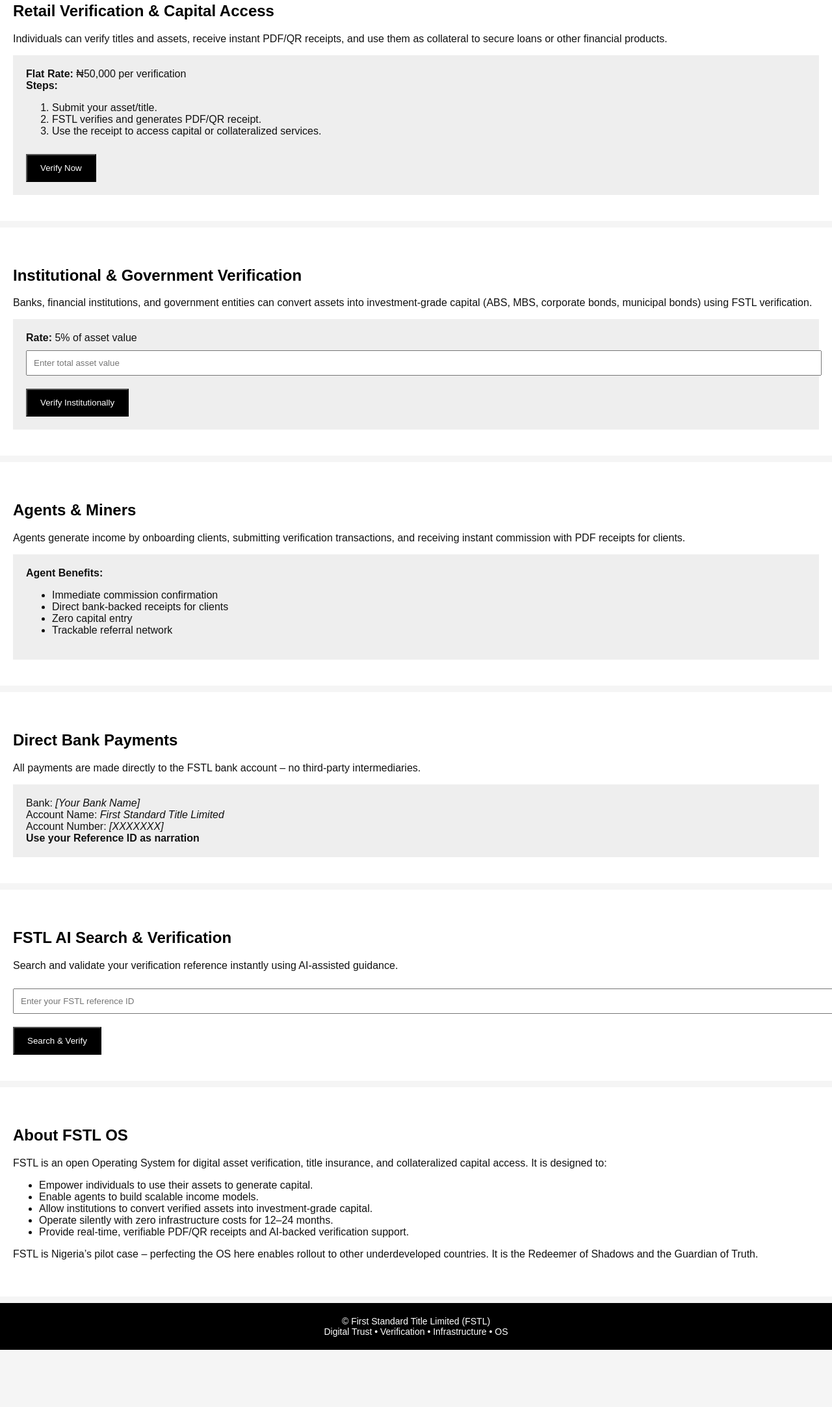
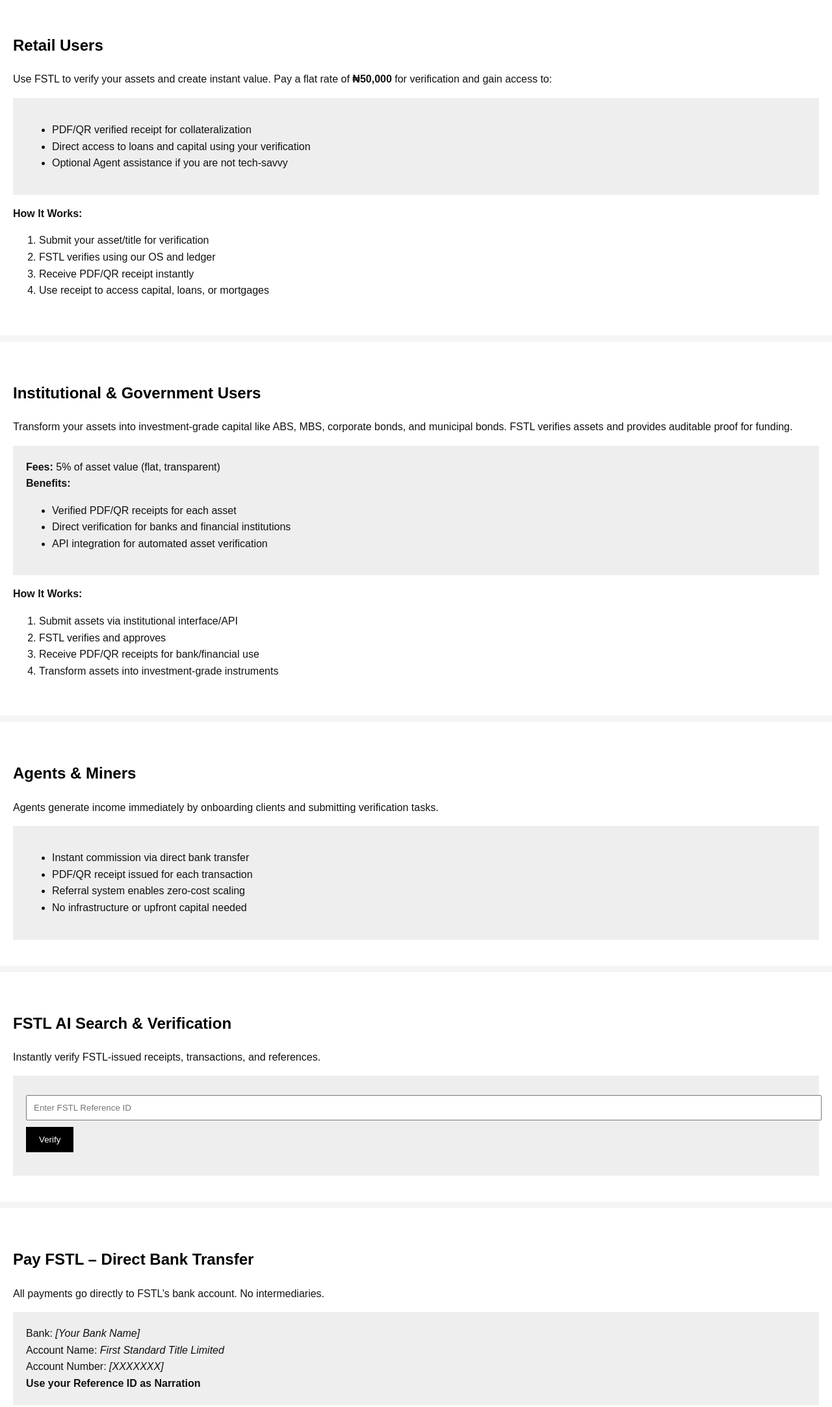
Before and after one commit to omorishaoba-alt/firststandardtitle.github.io, a plain HTML site: page index.html in a window 1280 px wide. Shown: the part 391-2556 px from the top of the page at 65% size. Before the commit the page ends 2468 px from the top, so only its background shows below. Drawn offline with Linux system fonts and the light colour scheme.

Commit message:
Revise index.html for content and structure improvements
Updated meta tags, styles, and content for clarity and improved user experience. Added new sections for AI Search and FAQ.

```diff
--- a/index.html
+++ b/index.html
@@ -4,40 +4,19 @@
   <meta charset="UTF-8">
   <title>FSTL – First Standard Title Limited</title>
   <meta name="viewport" content="width=device-width, initial-scale=1.0">
-<meta name="description" content="FSTL – Digital Title Verification OS, Trust Infrastructure & Revenue Engine">
+  <meta name="description" content="FSTL – Nigeria's Trust Infrastructure for Digital Title Verification, Asset Collateralization, and Instant Revenue Generation">
   <style>
-  body {font-family: Arial, sans-serif; margin:0; background:#f5f5f5; color:#111;}
-  nav {background:#000; padding:15px; position:sticky; top:0; z-index:999;}
+    body {font-family: Arial, sans-serif; margin:0; background:#f5f5f5; color:#111; line-height:1.6;}
+    nav {background:#000; padding:15px; position:sticky; top:0;}
     nav a {color:#fff; margin-right:15px; text-decoration:none; font-weight:bold;}
     section {padding:40px 20px; background:#fff; margin-bottom:10px;}
-  h1,h2 {color:#000;}
+    h1, h2 {color:#000;}
     .cta {display:inline-block; padding:12px 20px; background:#000; color:#fff; text-decoration:none; margin-top:10px;}
     .box {background:#eee; padding:20px; margin-top:15px;}
-  input, select, textarea {width:100%; padding:10px; margin-top:10px; margin-bottom:10px;}
     footer {background:#000; color:#fff; text-align:center; padding:20px; font-size:14px;}
+    input, select {padding:10px; width:100%; margin-top:10px; margin-bottom:10px;}
+    button {padding:12px 20px; background:#000; color:#fff; border:none; cursor:pointer;}
   </style>
-<script>
-// Simulated AI Search
-function aiSearch() {
-  let ref = document.getElementById('searchRef').value;
-  if(ref === "") { alert("Enter your verification reference."); return; }
-  // Placeholder for ChatGPT API or internal logic
-  alert("Reference " + ref + " is VERIFIED. PDF/QR receipt ready.");
-}
-
-// Simulated Institutional API call
-function institutionVerify() {
-  let assetVal = parseFloat(document.getElementById('assetVal').value);
-  if(isNaN(assetVal) || assetVal<=0) { alert("Enter valid asset value."); return; }
-  let fee = assetVal * 0.05;
-  alert("Institutional verification successful. Fee: ₦" + fee.toLocaleString());
-}
-
-// Simulated Retail Transaction
-function retailVerify() {
-  alert("Retail verification complete. Flat rate: ₦50,000. PDF & QR receipt generated.");
-}
-</script>
 </head>
 <body>
 
@@ -46,108 +25,128 @@ function retailVerify() {
   <a href="#retail">Retail</a>
   <a href="#institution">Institutions</a>
   <a href="#agents">Agents</a>
-  <a href="#payment">Payments</a>
   <a href="#search">AI Search</a>
-  <a href="#about">About FSTL OS</a>
+  <a href="#payment">Payment</a>
+  <a href="#faq">FAQ</a>
 </nav>
 
+<!-- Home -->
 <section id="home">
   <h1>First Standard Title Limited (FSTL)</h1>
-  <p>
-    FSTL is Nigeria’s first Digital Title Verification OS – transforming assets into capital, transactions into verifiable value, and empowering individuals, agents, and institutions.
-  </p>
+  <p>FSTL is Nigeria’s trust infrastructure for digital title verification, collateralization, and institutional confidence. We turn assets into verifiable capital and cash.</p>
   <div class="box">
     <strong>Operating Principle:</strong><br>
-    INPUT → TRANSACTION → OUTPUT<br>
+    INPUTS → TRANSACTION → OUTPUTS<br>
     Zero Infrastructure. Immediate Revenue. Silent Scale.
   </div>
 </section>
 
+<!-- Retail -->
 <section id="retail">
-  <h2>Retail Verification & Capital Access</h2>
-  <p>
-    Individuals can verify titles and assets, receive instant PDF/QR receipts, and use them as collateral to secure loans or other financial products.
-  </p>
+  <h2>Retail Users</h2>
+  <p>Use FSTL to verify your assets and create instant value. Pay a flat rate of <strong>₦50,000</strong> for verification and gain access to:</p>
   <div class="box">
-    <strong>Flat Rate:</strong> ₦50,000 per verification<br>
-    <strong>Steps:</strong>
+    <ul>
+      <li>PDF/QR verified receipt for collateralization</li>
+      <li>Direct access to loans and capital using your verification</li>
+      <li>Optional Agent assistance if you are not tech-savvy</li>
+    </ul>
+  </div>
+  <p><strong>How It Works:</strong></p>
   <ol>
-      <li>Submit your asset/title.</li>
-      <li>FSTL verifies and generates PDF/QR receipt.</li>
-      <li>Use the receipt to access capital or collateralized services.</li>
+    <li>Submit your asset/title for verification</li>
+    <li>FSTL verifies using our OS and ledger</li>
+    <li>Receive PDF/QR receipt instantly</li>
+    <li>Use receipt to access capital, loans, or mortgages</li>
   </ol>
-    <button class="cta" onclick="retailVerify()">Verify Now</button>
-  </div>
 </section>
 
+<!-- Institutions -->
 <section id="institution">
-  <h2>Institutional & Government Verification</h2>
-  <p>
-    Banks, financial institutions, and government entities can convert assets into investment-grade capital (ABS, MBS, corporate bonds, municipal bonds) using FSTL verification.
-  </p>
+  <h2>Institutional & Government Users</h2>
+  <p>Transform your assets into investment-grade capital like ABS, MBS, corporate bonds, and municipal bonds. FSTL verifies assets and provides auditable proof for funding.</p>
   <div class="box">
-    <strong>Rate:</strong> 5% of asset value<br>
-    <input type="number" id="assetVal" placeholder="Enter total asset value">
-    <button class="cta" onclick="institutionVerify()">Verify Institutionally</button>
+    <strong>Fees:</strong> 5% of asset value (flat, transparent)<br>
+    <strong>Benefits:</strong>
+    <ul>
+      <li>Verified PDF/QR receipts for each asset</li>
+      <li>Direct verification for banks and financial institutions</li>
+      <li>API integration for automated asset verification</li>
+    </ul>
   </div>
+  <p><strong>How It Works:</strong></p>
+  <ol>
+    <li>Submit assets via institutional interface/API</li>
+    <li>FSTL verifies and approves</li>
+    <li>Receive PDF/QR receipts for bank/financial use</li>
+    <li>Transform assets into investment-grade instruments</li>
+  </ol>
 </section>
 
+<!-- Agents / Miners -->
 <section id="agents">
   <h2>Agents & Miners</h2>
-  <p>
-    Agents generate income by onboarding clients, submitting verification transactions, and receiving instant commission with PDF receipts for clients.
-  </p>
+  <p>Agents generate income immediately by onboarding clients and submitting verification tasks.</p>
   <div class="box">
-    <strong>Agent Benefits:</strong>
     <ul>
-      <li>Immediate commission confirmation</li>
-      <li>Direct bank-backed receipts for clients</li>
-      <li>Zero capital entry</li>
-      <li>Trackable referral network</li>
+      <li>Instant commission via direct bank transfer</li>
+      <li>PDF/QR receipt issued for each transaction</li>
+      <li>Referral system enables zero-cost scaling</li>
+      <li>No infrastructure or upfront capital needed</li>
     </ul>
   </div>
 </section>
 
+<!-- AI Search -->
+<section id="search">
+  <h2>FSTL AI Search & Verification</h2>
+  <p>Instantly verify FSTL-issued receipts, transactions, and references.</p>
+  <div class="box">
+    <input type="text" placeholder="Enter FSTL Reference ID" id="fref">
+    <button onclick="verifyReference()">Verify</button>
+    <p id="searchResult"></p>
+  </div>
+  <script>
+    function verifyReference() {
+      const ref = document.getElementById('fref').value;
+      if(!ref) {alert('Enter reference'); return;}
+      // Simulated verification (replace with actual API call)
+      const verified = Math.random() > 0.2; // 80% chance verified
+      document.getElementById('searchResult').innerHTML = verified
+        ? `✔ Reference ${ref} VERIFIED. PDF/QR receipt available.`
+        : `✖ Reference ${ref} NOT VERIFIED.`;
+    }
+  </script>
+</section>
+
+<!-- Payment -->
 <section id="payment">
-  <h2>Direct Bank Payments</h2>
-  <p>
-    All payments are made directly to the FSTL bank account – no third-party intermediaries.
-  </p>
+  <h2>Pay FSTL – Direct Bank Transfer</h2>
+  <p>All payments go directly to FSTL’s bank account. No intermediaries.</p>
   <div class="box">
     Bank: <em>[Your Bank Name]</em><br>
     Account Name: <em>First Standard Title Limited</em><br>
     Account Number: <em>[XXXXXXX]</em><br>
-    <strong>Use your Reference ID as narration</strong>
+    <strong>Use your Reference ID as Narration</strong>
   </div>
 </section>
 
-<section id="search">
-  <h2>FSTL AI Search & Verification</h2>
-  <p>Search and validate your verification reference instantly using AI-assisted guidance.</p>
-  <input type="text" id="searchRef" placeholder="Enter your FSTL reference ID">
-  <button class="cta" onclick="aiSearch()">Search & Verify</button>
-</section>
-
-<section id="about">
-  <h2>About FSTL OS</h2>
-  <p>
-    FSTL is an open Operating System for digital asset verification, title insurance, and collateralized capital access. It is designed to:
-  </p>
-  <ul>
-    <li>Empower individuals to use their assets to generate capital.</li>
-    <li>Enable agents to build scalable income models.</li>
-    <li>Allow institutions to convert verified assets into investment-grade capital.</li>
-    <li>Operate silently with zero infrastructure costs for 12–24 months.</li>
-    <li>Provide real-time, verifiable PDF/QR receipts and AI-backed verification support.</li>
-  </ul>
-  <p>
-    FSTL is Nigeria’s pilot case – perfecting the OS here enables rollout to other underdeveloped countries. It is the Redeemer of Shadows and the Guardian of Truth.
-  </p>
+<!-- FAQ -->
+<section id="faq">
+  <h2>Frequently Asked Questions</h2>
+  <div class="box">
+    <strong>Q:</strong> How does FSTL verification turn my asset into capital?<br>
+    <strong>A:</strong> FSTL provides verifiable PDF/QR receipts recognized by banks, allowing you to access loans or mortgages instantly.<br><br>
+    <strong>Q:</strong> Can I use FSTL without an agent?<br>
+    <strong>A:</strong> Yes. Retail users can access the OS directly, agents are optional.<br><br>
+    <strong>Q:</strong> Are institutional verifications secure?<br>
+    <strong>A:</strong> Yes. API access is token-protected and all data is stored in encrypted cloud ledgers.
+  </div>
 </section>
 
 <footer>
-  © First Standard Title Limited (FSTL)<br>
-  Digital Trust • Verification • Infrastructure • OS
+  © First Standard Title Limited (FSTL) – Iwori Osa Aweda Jawusa – The Redeemer of Shadows & Guardian of Truth<br>
+  Digital Trust • Verification • Collateralization • Revenue Engine
 </footer>
 
 </body>
```
Lines whose indentation alone changed are shown as unchanged.
